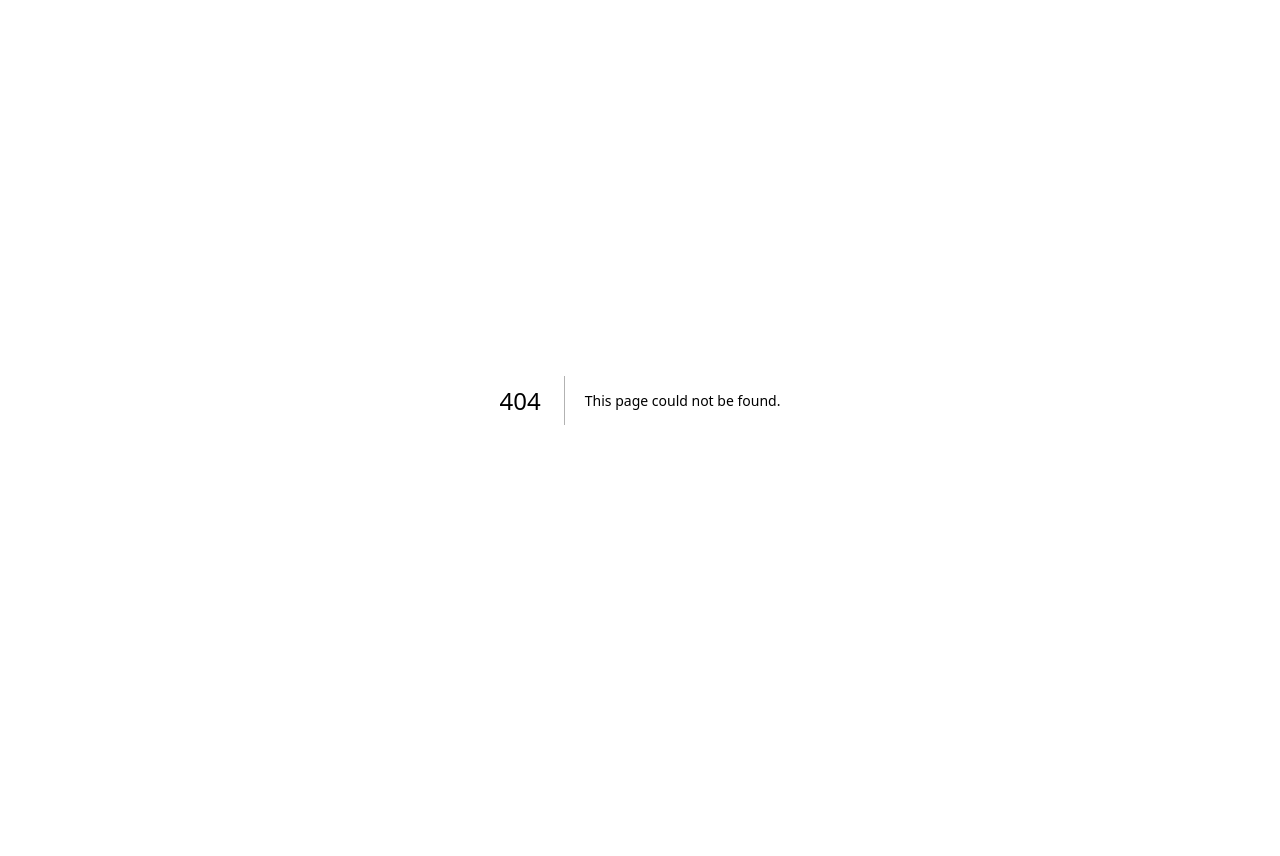
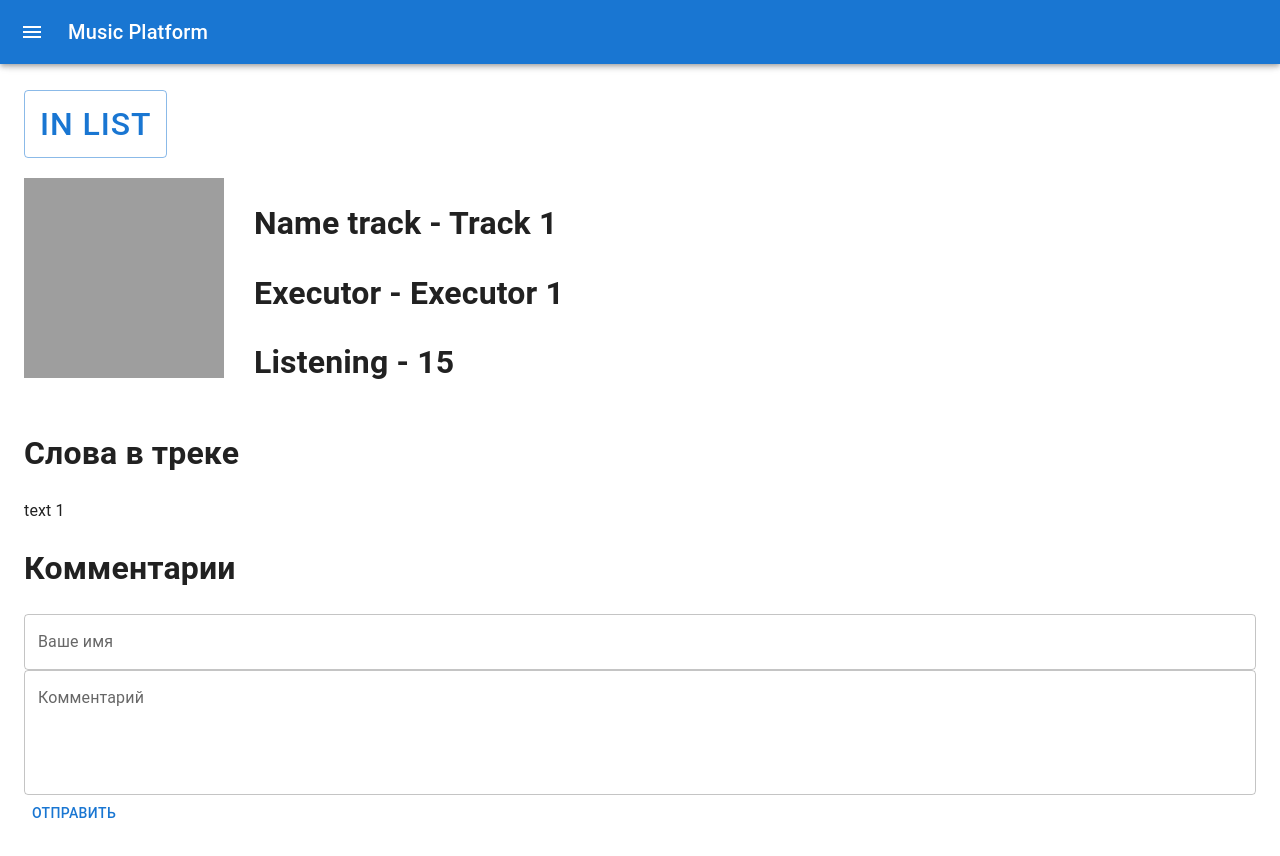
Before and after one commit to TheForgem4ster/Music-Platforms, a Next.js app in the folder client/: page /tracks/1 in a window 1280 px wide. Before the commit this address had no page. Shown: the top 856 px of the page. Before the commit the page ends 800 px from the top, so only its background shows below. Built offline with nearby package versions, Linux system fonts and the light colour scheme.

Commit message:
Add track pages new

```diff
--- a/client/package.json
+++ b/client/package.json
@@ -19,7 +19,8 @@
     "eslint-config-next": "13.1.6",
     "next": "13.1.6",
     "react": "18.2.0",
-    "react-dom": "18.2.0"
+    "react-dom": "18.2.0",
+    "sass": "^1.58.0"
   },
   "devDependencies": {
     "@types/node": "^18.13.0",
--- /dev/null
+++ b/client/src/pages/tracks/[id].tsx
@@ -0,0 +1,58 @@
+import { Button, Grid, TextField } from "@mui/material";
+import MainLayouts from "layouts/MainLayouts";
+import { useRouter } from "next/router";
+import React from "react";
+import { ITrack } from "types/track";
+
+const TrackPage = () => {
+
+    const track: ITrack =  {_id: '1', name: "Track 1", artist: "Executor 1", text: "text 1", listens: 15, audio: "https://localhost:5000/audio/", picture: "https://localhost:5000/picture/", comments: []}
+    const router = useRouter();
+
+    return (
+        <MainLayouts>
+            <Button variant={"outlined"}
+                    style={{fontSize: 32}}
+                    onClick={() => router.push('/tracks')}>
+                In List
+            </Button>
+            <Grid container style={{margin: '20px 0'}}>
+                <img src={'http://localhost:5000/' + track.picture} width={200} height={200}/>
+                <div style={{marginLeft: 30}}>
+                    <h1>Name track - {track.name}</h1>
+                    <h1>Executor - {track.artist}</h1>
+                    <h1>Listening - {track.listens}</h1>
+                </div>
+            </Grid>
+            <h1>Слова в треке</h1>
+            <p>{track.text}</p>
+            <h1>Комментарии</h1>
+             <Grid container>
+
+                <TextField
+                    label="Ваше имя"
+                    fullWidth
+                    // {...username}
+                />
+                <TextField
+                    label="Комментарий"
+                    // {...text}
+                    fullWidth
+                    multiline
+                    rows={4}
+                />
+                <Button >Отправить</Button>
+            </Grid>
+            <div>
+                {track.comments.map(comment =>
+                    <div>
+                        <div>Автор - {comment.username}</div>
+                        <div>Комментарий - {comment.text}</div>
+                    </div>
+                )}
+            </div>
+        </MainLayouts>
+    );
+}
+
+export default TrackPage;
--- a/client/src/pages/tracks/index.tsx
+++ b/client/src/pages/tracks/index.tsx
@@ -10,7 +10,7 @@ import { ITrack } from "types/track";
 
 const Track = () => {
     const router = useRouter();
-    const tracks : ITrack = [
+    const tracks : ITrack[] = [
         {_id: '1', name: "Track 1", artist: "Executor 1", text: "text 1", listens: 15, audio: "https://localhost:5000/audio/", picture: "https://localhost:5000/picture/", comments: []},
         {_id: '2', name: "Track 2", artist: "Executor 2", text: "text 2", listens: 25, audio: "https://localhost:5000/audio/", picture: "https://localhost:5000/picture/", comments: []},
         {_id: '3', name: "Track 3", artist: "Executor 3", text: "text 3", listens: 35, audio: "https://localhost:5000/audio/", picture: "https://localhost:5000/picture/", comments: []},
```
Also changed, not shown: client/components/TrackItem.tsx (+22 -3 lines), client/styles/TrackItem.module.scss (added, +7 -0 lines), 1 other file (tests, documents, lock files or other folders).
